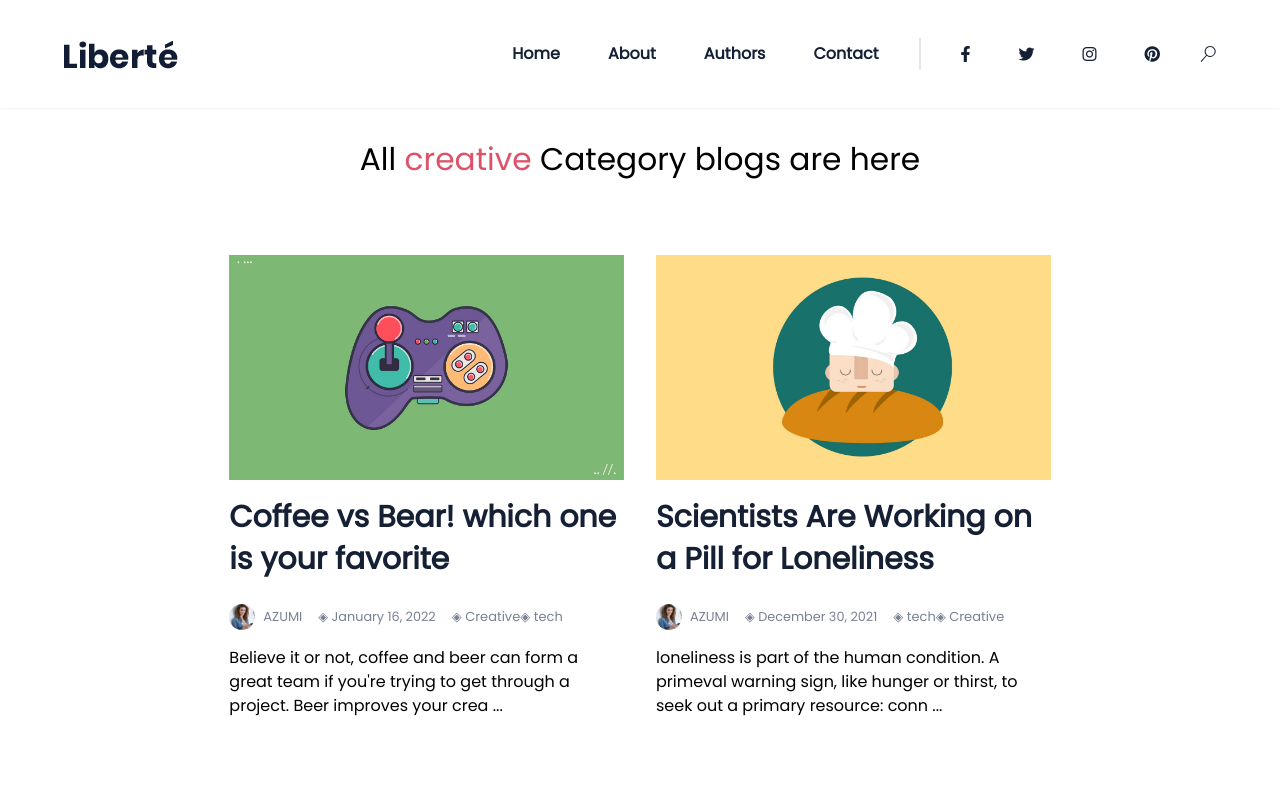
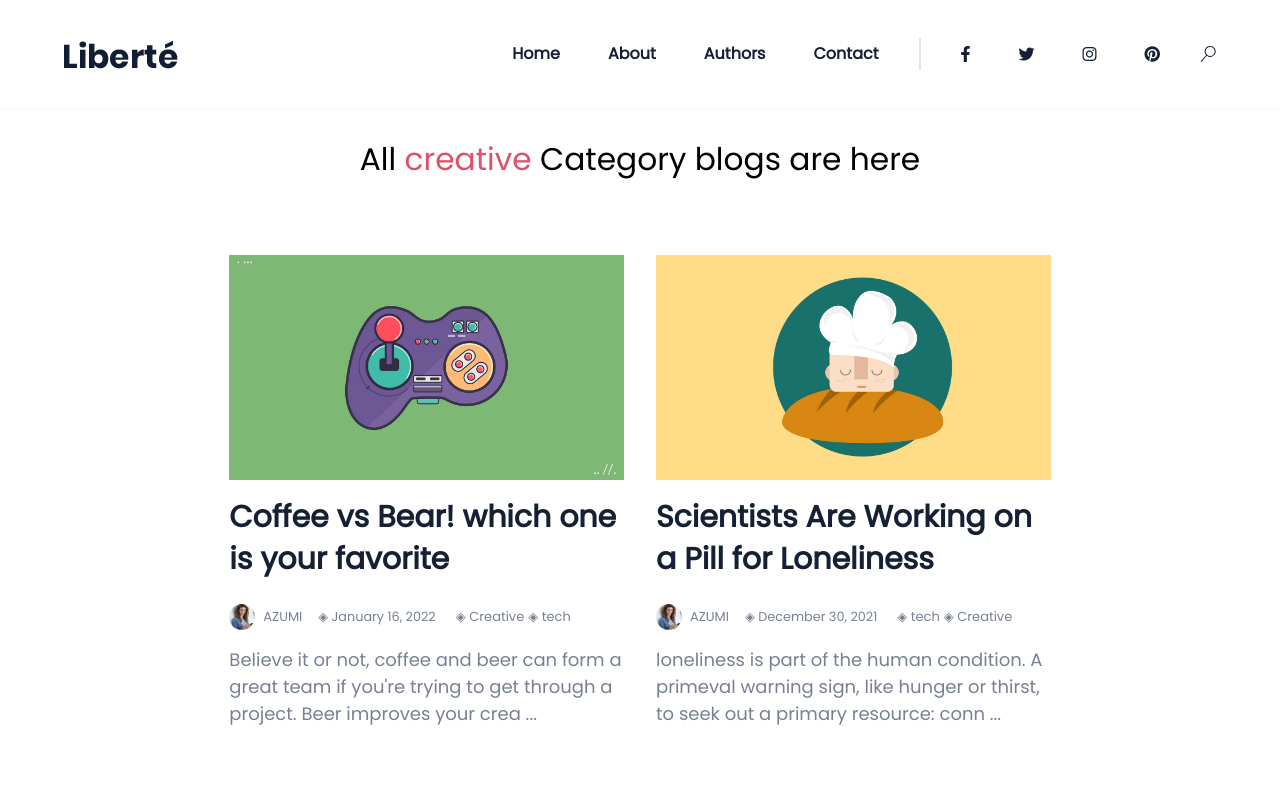
Before and after one commit to medlaam/fornax-nextjs, a Next.js app: page /category/creative in a window 1280 px wide. Shown: the top 800 px of the page. Built offline with nearby package versions, Linux system fonts and the light colour scheme.

Commit message:
add selector, update search components category

```diff
--- a/components/Layout.js
+++ b/components/Layout.js
@@ -43,7 +43,7 @@ const Layout = ({ children }) => {
         <link rel="stylesheet" href="https://cdnjs.cloudflare.com/ajax/libs/font-awesome/6.0.0-beta3/css/brands.min.css" crossOrigin="anonymous"
           referrerPolicy="no-referrer" />
       </Head>
-      <div className="font-primary bg-body">
+      <div className="font-primary bg-body selection:bg-primaryColor selection:text-textWhite">
         <Navbar toggle={toggle} isOpen={isOpen} />
         <MobileMenu toggle={toggle} isOpen={isOpen} />
         <main>{children}</main>
--- a/components/blogs.js
+++ b/components/blogs.js
@@ -38,7 +38,7 @@ const Blogs = ({ postsBlog, authors }) => {
                     {
                       b.frontmatter.category.map((c, i) => (
                           <Link key={i} href={`/category/${kebabCase(c)}`} >
-                            <a  className={`text-textLight text-small ${styles.tags}`}>&#x25C8; {c}</a>
+                            <a  className={`text-textLight text-small ml-0 md:ml-1 ${styles.tags}`}>&#x25C8; {c}</a>
                           </Link>
                       ))
                     }
--- a/components/search.js
+++ b/components/search.js
@@ -36,9 +36,9 @@ const Search = () => {
       <div className={`${styles.searchContainer} relative`}>
         <div className={`${styles.search} overflow-auto fixed right-0 left-0 top-0 sm:top-20 z-50 justify-center items-center md:inset-0 h-modal sm:h-full`} id="large-modal">
           <div className={`relative px-4 w-full md:w-2/3 max-w-4xl h-full md:h-auto ${styles.searchModal}`}>
-            <div className="relative bg-white rounded-lg shadow">
+            <div className="relative bg-body rounded-lg shadow">
               <div className="flex justify-between items-center rounded-t">
-                <input className="rounded focus:outline-none	w-full" type="text" value={searchTerm} placeholder="Search here" onChange={(e) => { setSearchTerm(e.target.value) }} />
+                <input className="rounded focus:outline-none bg-body	w-full" type="text" value={searchTerm} placeholder="Search here" onChange={(e) => { setSearchTerm(e.target.value) }} />
 
                 <button onClick={resetSearchInput} type="button" className="text-gray-400 bg-transparent hover:bg-gray-200 hover:text-gray-900 rounded-lg text-sm p-3 mr-2 ml-auto inline-flex items-center dark:hover:bg-gray-600 dark:hover:text-white" data-modal-toggle="large-modal">
                   <svg className="w-5 h-5" fill="currentColor" viewBox="0 0 20 20" xmlns="http://www.w3.org/2000/svg"><path fillRule="evenodd" d="M4.293 4.293a1 1 0 011.414 0L10 8.586l4.293-4.293a1 1 0 111.414 1.414L11.414 10l4.293 4.293a1 1 0 01-1.414 1.414L10 11.414l-4.293 4.293a1 1 0 01-1.414-1.414L8.586 10 4.293 5.707a1 1 0 010-1.414z" clipRule="evenodd"></path></svg>
@@ -65,7 +65,11 @@ const Search = () => {
                               <div className="sm:mr-4 mr-1"><small className="text-gray-700">&#x25C8; {new Date(b.frontmatter.date).toLocaleDateString("en-US", options)}</small>
                               </div>
                               <div className="sm:mr-4 mr-1">
-                                <a className="text-textLight">&#x25C8; {kebabCase(b.frontmatter.tag[0])}</a>
+                                {
+                                  b.frontmatter.category.map((c, i) => (
+                                    <a key={i} className="text-textLight ml-2">&#x25C8; {kebabCase(c)}</a>
+                                  ))
+                                }
                               </div>
                             </div>
 
--- a/pages/blog/[slug].js
+++ b/pages/blog/[slug].js
@@ -47,7 +47,7 @@ export default function PostPage({ frontmatter: { title, date, author, images, t
                   {
                     category.map((c, i) => (
                       <Link key={i} href={`/category/${kebabCase(c)}`}>
-                        <a>&#x25C8; {c}</a>
+                        <a className="m-0 md:m-2">&#x25C8; {c}</a>
                       </Link>
                     ))
                   }
@@ -122,7 +122,7 @@ export default function PostPage({ frontmatter: { title, date, author, images, t
                         {
                           r.frontmatter.category.map((c, i) => (
                               <Link key={i} href={`/category/${kebabCase(c)}`} >
-                                <a  className={`text-textLight text-small`}>&#x25C8; {c}</a>
+                                <a  className={`text-textLight text-small ml-0 md:ml-1`}>&#x25C8; {c}</a>
                               </Link>
                           ))
                         }
--- a/pages/category/[category].js
+++ b/pages/category/[category].js
@@ -53,14 +53,14 @@ const Category = ({ post, category, authors }) => {
                     {
                       r.frontmatter.category.map((c, i) => (
                         <Link key={i} href={`/category/${kebabCase(c)}`} >
-                          <a className={`text-textLight ${styles.tags}`}>&#x25C8; {c}</a>
+                          <a className={`text-textLight ml-0 md:ml-1 ${styles.tags}`}>&#x25C8; {c}</a>
                         </Link>
                       ))
                     }
                   </div>
 
                 </div>
-                <div className="mt-4 mb-3">
+                <div className="mt-4 mb-3 text-small md:text-large text-textLight">
                   <span dangerouslySetInnerHTML={{ __html: marked.parse(r.content).slice(0, 130) + ' ...' }}></span>
                 </div>
               </div>
--- a/pages/tags/[tagname].js
+++ b/pages/tags/[tagname].js
@@ -53,7 +53,7 @@ const TagName = ({ post, tags, authors }) => {
                     {
                       r.frontmatter.category.map((c, i) => (
                         <Link key={i} href={`/category/${kebabCase(c)}`} >
-                          <a className={`text-textLight ${styles.tags}`}>&#x25C8; {c}</a>
+                          <a className={`text-textLight ml-0 md:ml-1 ${styles.tags}`}>&#x25C8; {c}</a>
                         </Link>
                       ))
                     }
--- a/styles/globals.css
+++ b/styles/globals.css
@@ -2,12 +2,6 @@ html,
 body {
   padding: 0;
   margin: 0;
-}
-
-::selection {
-  color: #ffffff;
-  background-color: #e1677b;
-  text-shadow: none;
 }
 
 * {
```
